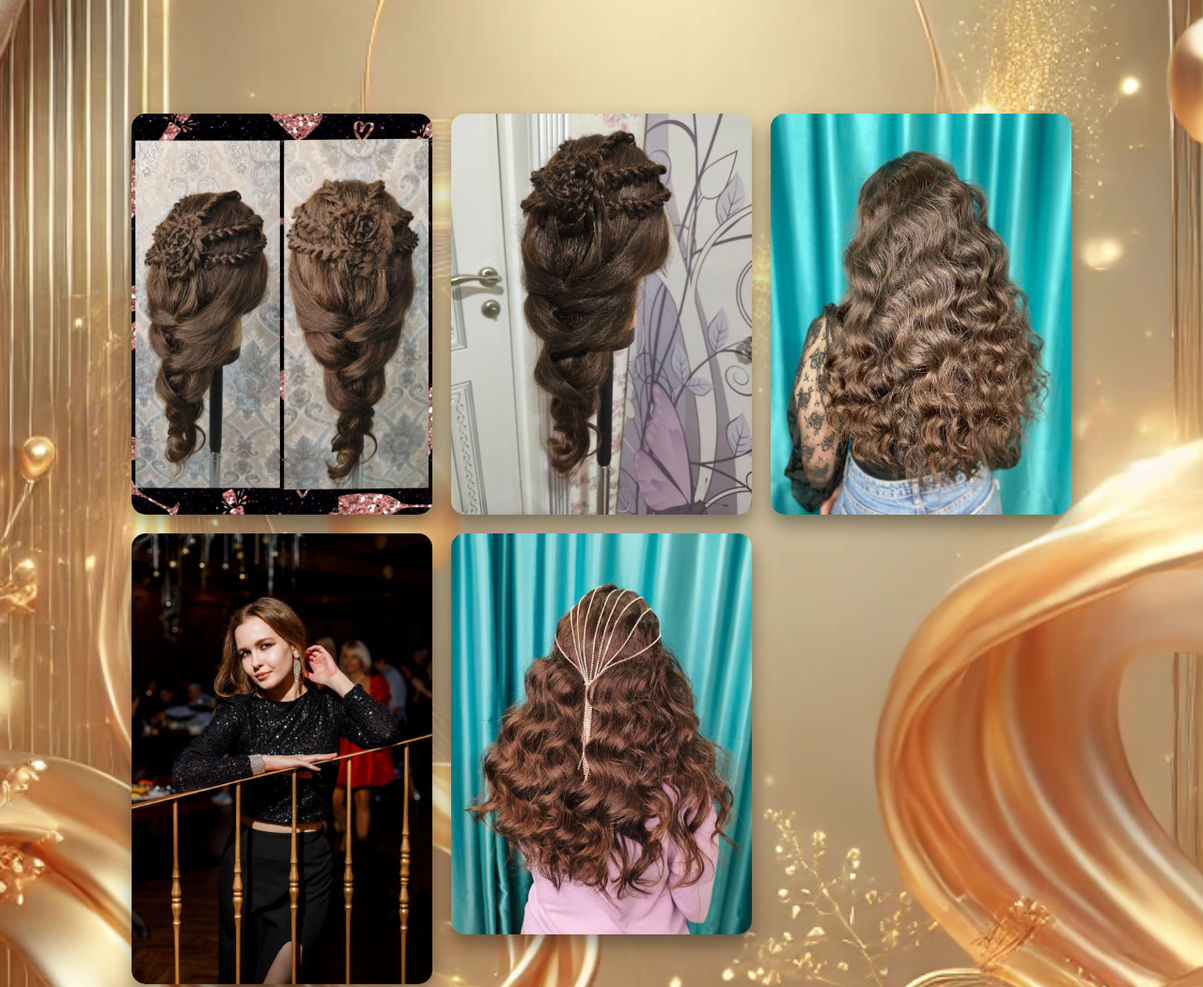
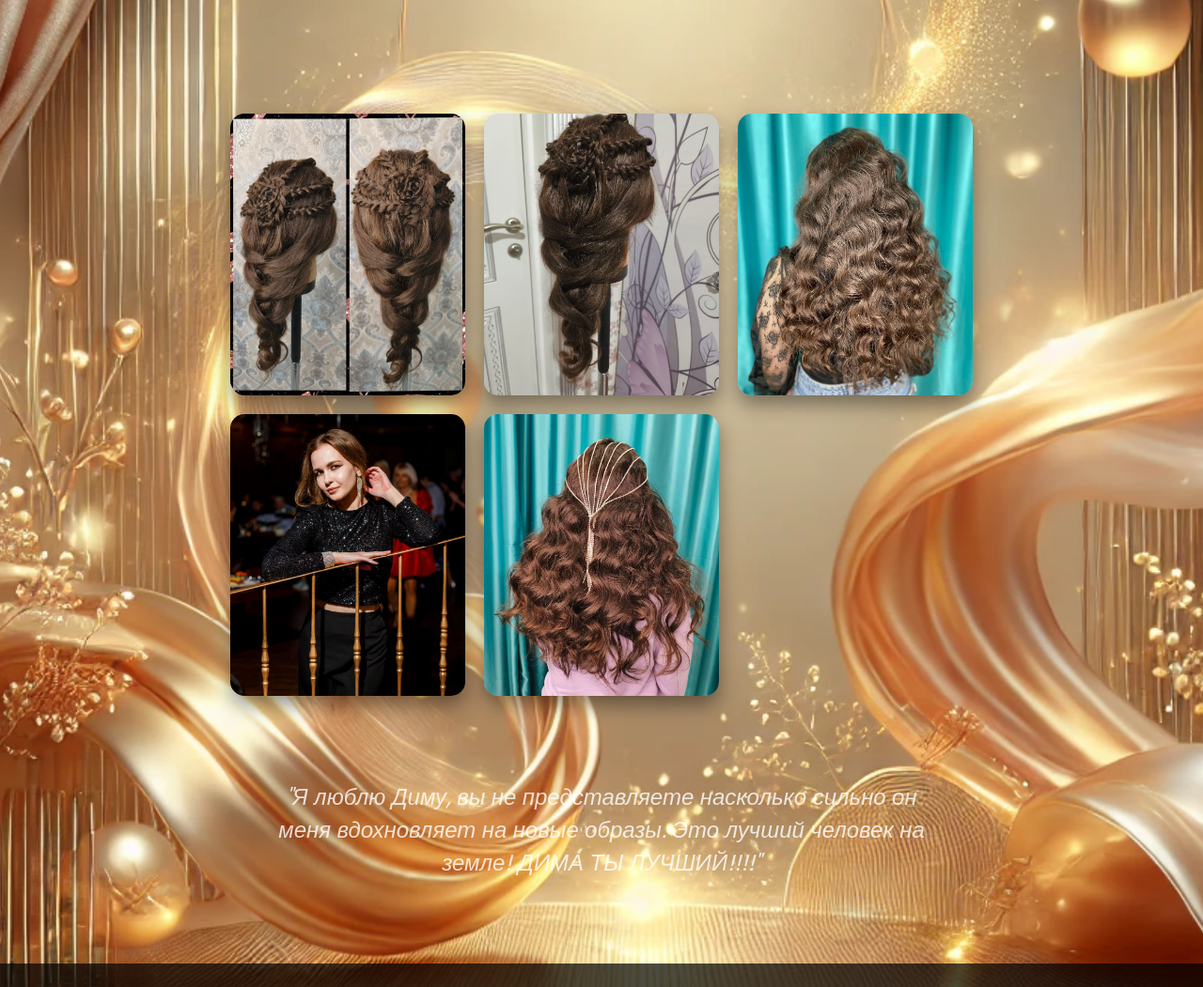
Before and after one commit to k1xmusic/bekurina, a plain HTML site: page index.html in a window 1280 px wide. Shown: the part 333-1384 px from the top of the page at 94% size. Drawn offline with Linux system fonts and the light colour scheme.

Commit message:
Update index.html

```diff
--- a/index.html
+++ b/index.html
@@ -61,15 +61,16 @@
             padding: 40px 20px;
             max-width: 1000px;
         }
-        .gallery img {
+        .gallery div {
             width: 100%;
-            height: auto;
+            height: 300px;
             border-radius: 15px;
             box-shadow: 0 10px 20px rgba(0, 0, 0, 0.4);
+            background-size: cover;
+            background-position: center;
             transition: transform 0.5s, box-shadow 0.5s;
-            object-fit: cover;
         }
-        .gallery img:hover {
+        .gallery div:hover {
             transform: scale(1.1);
             box-shadow: 0 15px 30px rgba(0, 0, 0, 0.6);
         }
@@ -104,10 +105,18 @@
                 flex-direction: column;
                 align-items: center;
             }
-            .gallery img {
-                width: 90%; /* Фото адаптивны */
+            .gallery div {
+                width: 90%;
+                height: auto;
                 max-width: 500px;
             }
+        }
+
+        /* Защита от скачивания */
+        img {
+            pointer-events: none; /* Запрещает взаимодействие с изображениями */
+            -webkit-user-drag: none; /* Отключает перетаскивание в Safari */
+            user-select: none; /* Запрещает выделение */
         }
     </style>
 </head>
@@ -125,14 +134,14 @@
         <p>Masterpieces in Hair Styling – A Reflection of Your Beauty</p>
     </div>
     <div class="gallery" id="gallery">
-        <img src="images/photo1.jpg" alt="Photo 1">
-        <img src="images/photo2.jpg" alt="Photo 2">
-        <img src="images/photo3.jpg" alt="Photo 3">
-        <img src="images/photo4.jpg" alt="Photo 4">
-        <img src="images/photo5.jpg" alt="Photo 5">
+        <div style="background-image: url('images/photo1.jpg');"></div>
+        <div style="background-image: url('images/photo2.jpg');"></div>
+        <div style="background-image: url('images/photo3.jpg');"></div>
+        <div style="background-image: url('images/photo4.jpg');"></div>
+        <div style="background-image: url('images/photo5.jpg');"></div>
     </div>
     <div class="testimonial">
-        "Я люблю Диму, вы не представляете насколько сильно он меня вдохновляет на новые образы. Это лучше человек на земле! ДИМА ТЫ ЛУЧШИЙ!!!!"
+        "Я люблю Диму, вы не представляете насколько сильно он меня вдохновляет на новые образы. Это лучший человек на земле! ДИМА ТЫ ЛУЧШИЙ!!!!"
     </div>
     <div class="contact" id="contact">
         <h2>Contact Me</h2>
@@ -140,5 +149,11 @@
         <p>📞 <a href="tel:+79892143958">+7 989 214-3958</a></p>
         <p>📧 <a href="mailto:active7k@yandex.ru">active7k@yandex.ru</a></p>
     </div>
+
+    <!-- Защита от скачивания -->
+    <script>
+        document.addEventListener('contextmenu', event => event.preventDefault()); // Запрещает ПКМ
+        document.addEventListener('dragstart', event => event.preventDefault()); // Запрещает перетаскивание
+    </script>
 </body>
 </html>
```
